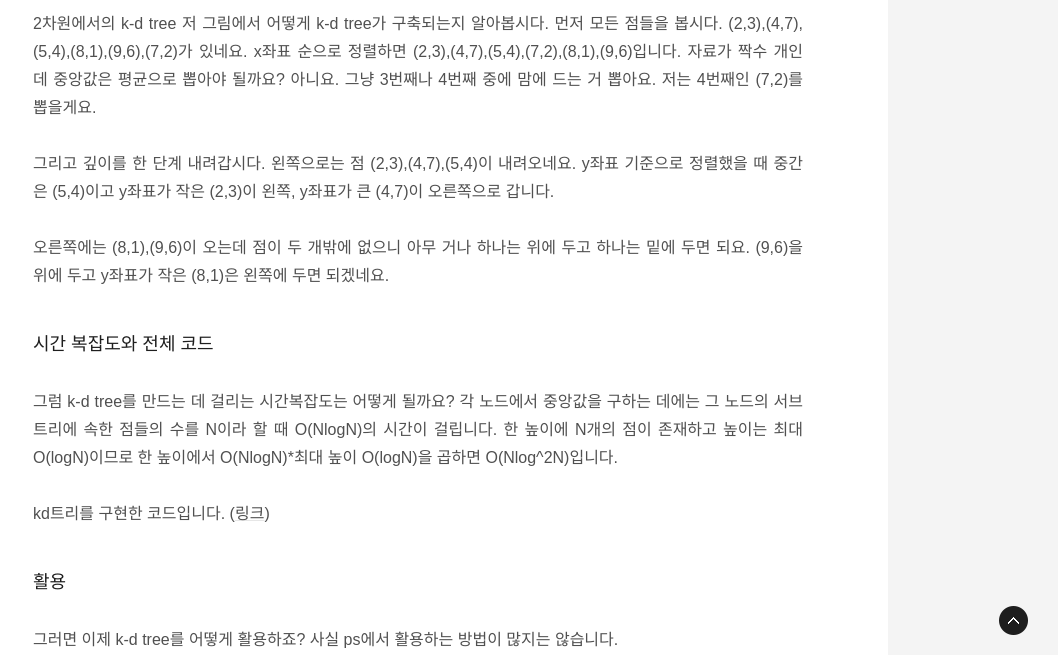
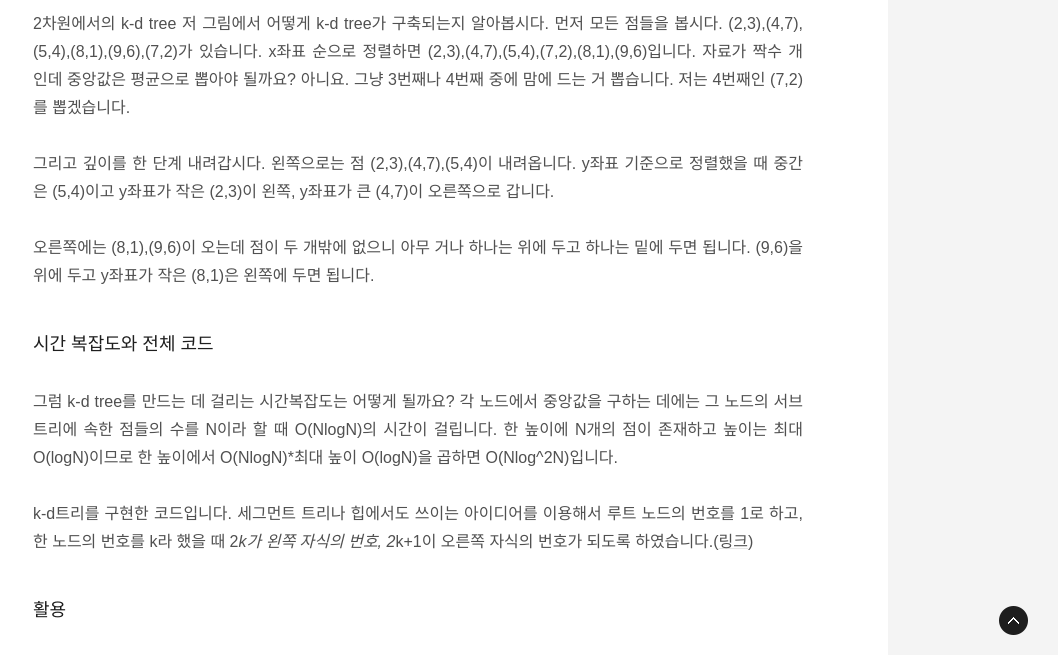
Before and after one commit to algoshitpo/algoshitpo.github.io, a Jekyll site: the page built from _posts/2020-02-09-kdtree.md, in a window 1280 px wide and 900 px high, scrolled down 1948 px, cut to the strip 245-900 px from the top of the window. Shown: the whole strip, without its empty margins (222-1280 px from the left). Built offline with Jekyll 4.4.1, drawn with Linux system fonts in a browser that asks for light colours; some web fonts are replaced; some of the changed text lies outside the part shown.

Commit message:
Update 2020-02-09-kdtree.md

```diff
--- a/_posts/2020-02-09-kdtree.md
+++ b/_posts/2020-02-09-kdtree.md
@@ -23,17 +23,17 @@ k차원의 점들이 N개 존재한다 합시다. 먼저 우리는 N개의 점
 
 그리고 그 노드에는 그 x좌표의 중앙값에 해당하는 점을 배치하고 그 점보다 x좌표가 작은 점들은 왼쪽, 그 점보다 x좌표가 큰 점들은 오른쪽으로 갑니다.
 
-그리고 이제 다시 점들을 나눠줘야 되는데, 또 x좌표로 정렬하는 걸까요? 아니에요. 그러면 x좌표가 모두 같을 때는 트리가 너무 비효율적인 구조로 만들어지겠죠. 대신 우리는 y좌표를 기준으로 하여 점들을 정렬해줍니다.
+그리고 이제 다시 점들을 나눠줘야 되는데, 또 x좌표로 정렬하는 걸까요? 아닙니다. 그러면 x좌표가 모두 같을 때는 트리가 너무 비효율적인 구조로 만들어집니다. 대신 우리는 y좌표를 기준으로 하여 점들을 정렬해줍니다.
 
 왼쪽에서도 y좌표를 기준으로 정렬해서 중앙값 기준으로 나눠주고, 오른쪽에서도 y좌표 기준으로 정렬해서 중앙값 기준으로 나눠줍니다.
 
-그리고 또 점들은 더 밑으로 내려오겠죠. 그럼 그 점들은 이제 z좌표를 기준으로 나눠주면 되요! 물론 3차원 이상의 점이 아니라면 다시 x좌표 기준으로 나눠줘요.
+그리고 또 점들은 더 밑으로 내려오겠죠. 그럼 그 점들은 이제 z좌표를 기준으로 나눠주면 됩니다! 물론 3차원 이상의 점이 아니라면 다시 x좌표 기준으로 나눠줍니다.
 
 정리하자면, 점들의 차원이 k차원이고 현재 depth가 x일 때, (x%k) 번째 차원을 기준으로 점들을 나눠줍니다. (깊이와 차원은 모두 0-based)
 
 ### 예시
 
-2차원에서 k-d tree를 나타낸 그림을 보여드릴게요.
+2차원에서 k-d tree를 나타낸 그림을 보여드리겠습니다.
 
 
 ![](https://i.imgur.com/inLhFDF.png)
@@ -41,17 +41,17 @@ k차원의 점들이 N개 존재한다 합시다. 먼저 우리는 N개의 점
 
 
 2차원에서의 k-d tree
-저 그림에서 어떻게 k-d tree가 구축되는지 알아봅시다. 먼저 모든 점들을 봅시다. (2,3),(4,7),(5,4),(8,1),(9,6),(7,2)가 있네요. x좌표 순으로 정렬하면 (2,3),(4,7),(5,4),(7,2),(8,1),(9,6)입니다. 자료가 짝수 개인데 중앙값은 평균으로 뽑아야 될까요? 아니요. 그냥 3번째나 4번째 중에 맘에 드는 거 뽑아요. 저는 4번째인 (7,2)를 뽑을게요.
+저 그림에서 어떻게 k-d tree가 구축되는지 알아봅시다. 먼저 모든 점들을 봅시다. (2,3),(4,7),(5,4),(8,1),(9,6),(7,2)가 있습니다. x좌표 순으로 정렬하면 (2,3),(4,7),(5,4),(7,2),(8,1),(9,6)입니다. 자료가 짝수 개인데 중앙값은 평균으로 뽑아야 될까요? 아니요. 그냥 3번째나 4번째 중에 맘에 드는 거 뽑습니다. 저는 4번째인 (7,2)를 뽑겠습니다.
 
-그리고 깊이를 한 단계 내려갑시다. 왼쪽으로는 점 (2,3),(4,7),(5,4)이 내려오네요. y좌표 기준으로 정렬했을 때 중간은 (5,4)이고 y좌표가 작은 (2,3)이 왼쪽, y좌표가 큰 (4,7)이 오른쪽으로 갑니다.
+그리고 깊이를 한 단계 내려갑시다. 왼쪽으로는 점 (2,3),(4,7),(5,4)이 내려옵니다. y좌표 기준으로 정렬했을 때 중간은 (5,4)이고 y좌표가 작은 (2,3)이 왼쪽, y좌표가 큰 (4,7)이 오른쪽으로 갑니다.
 
-오른쪽에는 (8,1),(9,6)이 오는데 점이 두 개밖에 없으니 아무 거나 하나는 위에 두고 하나는 밑에 두면 되요. (9,6)을 위에 두고 y좌표가 작은 (8,1)은 왼쪽에 두면 되겠네요.
+오른쪽에는 (8,1),(9,6)이 오는데 점이 두 개밖에 없으니 아무 거나 하나는 위에 두고 하나는 밑에 두면 됩니다. (9,6)을 위에 두고 y좌표가 작은 (8,1)은 왼쪽에 두면 됩니다.
 
 ### 시간 복잡도와 전체 코드
 
 그럼 k-d tree를 만드는 데 걸리는 시간복잡도는 어떻게 될까요? 각 노드에서 중앙값을 구하는 데에는 그 노드의 서브트리에 속한 점들의 수를 N이라 할 때 O(NlogN)의 시간이 걸립니다. 한 높이에 N개의 점이 존재하고 높이는 최대 O(logN)이므로 한 높이에서 O(NlogN)*최대 높이 O(logN)을 곱하면 O(Nlog^2N)입니다.
 
-kd트리를 구현한 코드입니다. ([링크](https://ideone.com/pih6Ug))
+k-d트리를 구현한 코드입니다. 세그먼트 트리나 힙에서도 쓰이는 아이디어를 이용해서 루트 노드의 번호를 1로 하고, 한 노드의 번호를 k라 했을 때 2*k가 왼쪽 자식의 번호, 2*k+1이 오른쪽 자식의 번호가 되도록 하였습니다.([링크](https://ideone.com/pih6Ug))
 
 ### 활용
 
```
